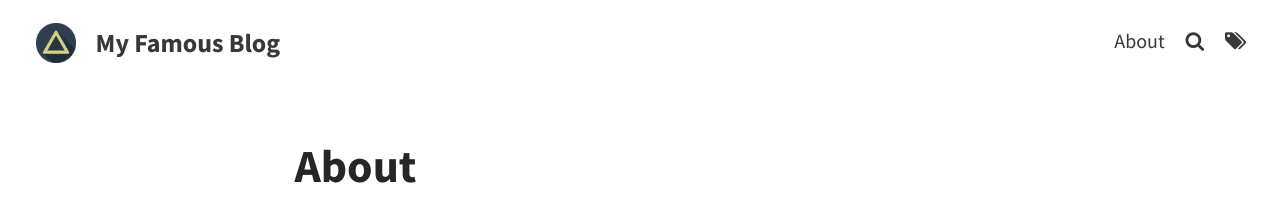
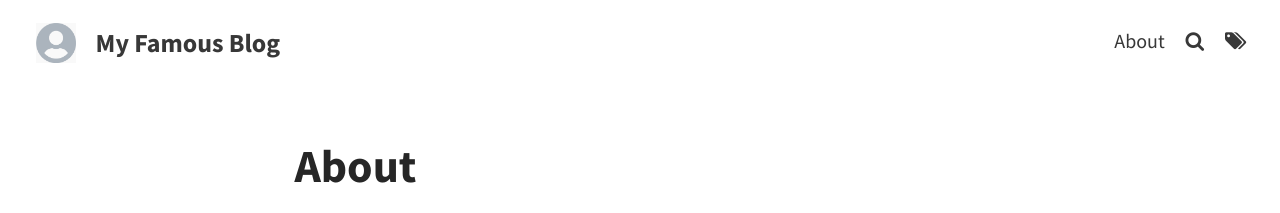
Before and after one commit to publisha/student_site, a Jekyll site: the page built from pages/about.md, in a window 1280 px wide. Shown: the top 213 px of the page. Built offline with Jekyll 4.4.1, drawn with Linux system fonts in a browser that asks for light colours.

Commit message:
added face placeholder

```diff
--- a/_config.yml
+++ b/_config.yml
@@ -5,12 +5,16 @@ title: My Famous Blog # site's title
 description: "A website with blog posts and pages" # used by search engines
 
 # SITE-SPECIFIC CONFIGURATION
+# Change these 2 images for your own site
 
-avatar: assets/img/triangle.png
+avatar: assets/img/face.jpg
 favicon: assets/favicon.ico
 
 # Header and footer text
+# Change this text to yourown
 header_text: This is my famous blog
+
+# find an iamge for your own home page
 header_feature_image: images/hhh.jpg
 footer_text:
     Powered by <a href="https://publishing.brookes.ac.uk">OICP</a>
```
Also changed, not shown: assets/img/face.jpg (added).
